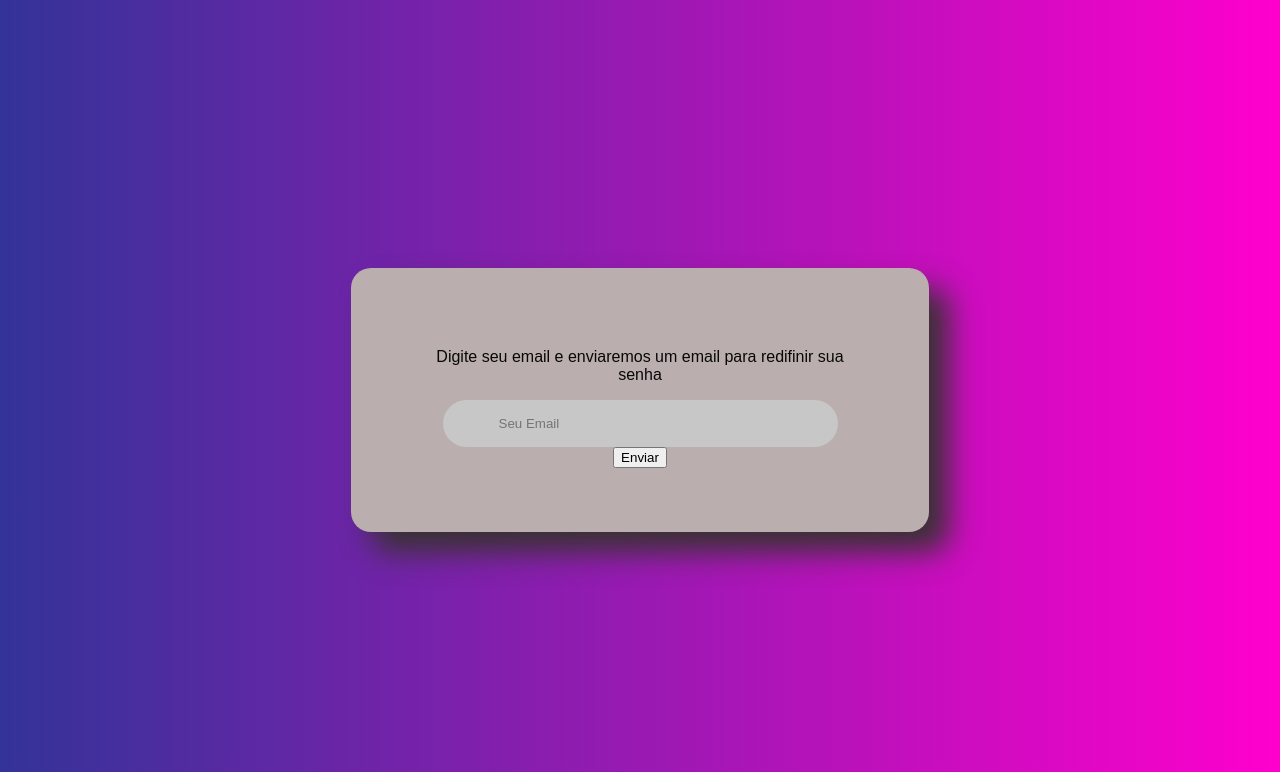
After one commit to ClaudioFritzen/colab_Cadastro_Clientes, a Django app: page /recuperar_senha/ in a window 1280 px wide. The commit adds this page. Shown: the top 772 px of the page. Run offline with Django 4.2, Linux system fonts and the light colour scheme; tables that the repository leaves empty hold one stand-in row (values such as "Sample post"); one stand-in notice (Sample message) is shown.

Commit message:
funcionalidade de recuperar senha

```diff
--- a/autenticacao/templates/login.html
+++ b/autenticacao/templates/login.html
@@ -55,6 +55,8 @@
 
             <button type="submit" class="">Login</button>
             <div class="login-card-footer">
+                Esqueceu a senha? <a href=" {% url 'recuperar_senha' %}">Recuperar senha.</a>
+                <br><br>
                 Não possui uma conta? <a href=" {% url 'cadastro' %}">Crie sua conta.</a>
             </div>
         </form>
--- /dev/null
+++ b/autenticacao/templates/recuperar_senha.html
@@ -0,0 +1,29 @@
+{% extends 'base.html' %}
+{% load static %}
+
+{% block 'head' %}
+    <link rel="stylesheet" href="{% static 'autenticacao/css/cadastro.css' %}">
+{% endblock 'head' %}
+
+{% block 'titulo' %}
+    Tela | Recuperar senha
+{% endblock 'titulo' %}
+
+{% block 'body' %}
+    <div class="mensagens">
+        {% if messages %}
+            <br>
+            {% for message in messages %}
+                <div class="alert {{message.tags}}">
+                    {{message}}
+                </div>
+            {% endfor %}
+        {% endif %}
+    </div>
+    <div class="box">
+        <p> Digite seu email e enviaremos um email para redifinir sua senha</p>
+        <input type="text" placeholder="Seu Email" id="emailForm">
+        <button type="submit" class="">Enviar</button>
+    </div>
+
+{% endblock 'body' %}
--- a/autenticacao/urls.py
+++ b/autenticacao/urls.py
@@ -6,6 +6,7 @@ urlpatterns = [
     path('', views.cadastro, name="cadastro" ),
     path('login/', views.login, name="login"),
     path('sair/', views.sair, name="sair"),
+    path('recuperar_senha/', views.recuperar_senha, name="recuperar_senha"),
     path('pagefinal/', views.pagefinal, name="pagefinal"),
 
 ]
--- a/autenticacao/views.py
+++ b/autenticacao/views.py
@@ -67,3 +67,10 @@ def sair(request):
 
 def pagefinal(request):
     return render(request, 'pagefinal.html')
+
+
+def recuperar_senha(request):
+    return render(request, 'recuperar_senha.html')
+    # pedir email do usuario
+    # chegar se existe esse email no banco
+    # fazer as validações
```
